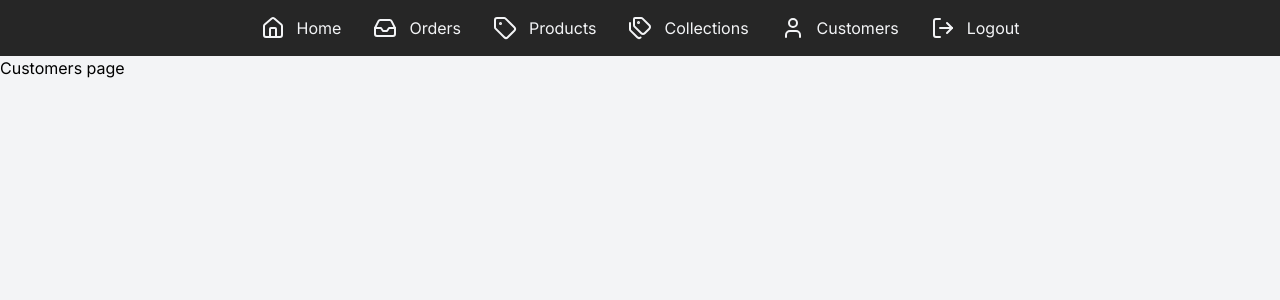
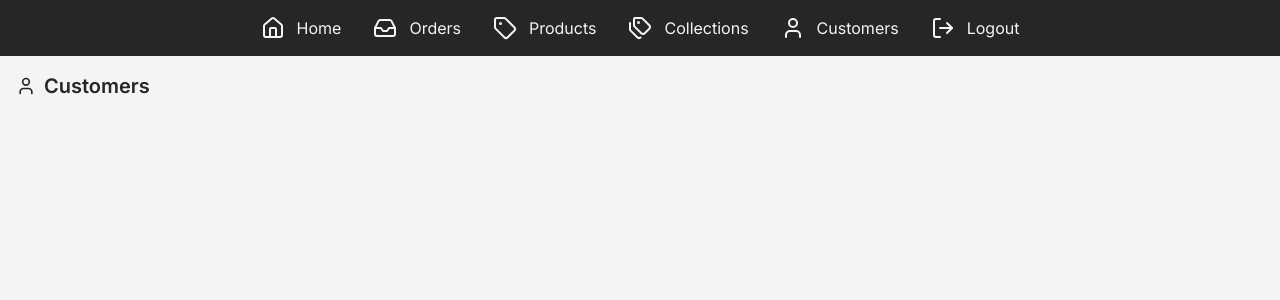
Before and after one commit to alvarommarina14/aptenishop, a Next.js app: page /admin/customers in a window 1280 px wide. Shown: the top 300 px of the page. Built offline with nearby package versions, Linux system fonts and the light colour scheme.

Commit message:
Create shared title for all admin pages

```diff
--- a/src/app/admin/collections/page.tsx
+++ b/src/app/admin/collections/page.tsx
@@ -1,7 +1,12 @@
+import PageTitle from "@/components/admin/PageTitle";
+import { Tags } from "lucide-react";
+
 export default function Collections() {
+  const titleData = { title: "PageTitle", icon: Tags };
+
   return (
-    <div>
-      <h1>Collections page</h1>
+    <div className="p-4">
+      <PageTitle data={titleData} />
     </div>
   );
 }
--- a/src/app/admin/customers/page.tsx
+++ b/src/app/admin/customers/page.tsx
@@ -1,7 +1,12 @@
+import PageTitle from "@/components/admin/PageTitle";
+import { User } from "lucide-react";
+
 export default function Customers() {
+  const titleData = { title: "Customers", icon: User };
+
   return (
-    <div>
-      <h1>Customers page</h1>
+    <div className="p-4">
+      <PageTitle data={titleData} />
     </div>
   );
 }
--- a/src/app/admin/orders/page.tsx
+++ b/src/app/admin/orders/page.tsx
@@ -1,7 +1,12 @@
+import PageTitle from "@/components/admin/PageTitle";
+import { Inbox } from "lucide-react";
+
 export default function Orders() {
+  const titleData = { title: "Orders", icon: Inbox };
+
   return (
-    <div>
-      <h1>Orders page</h1>
+    <div className="p-4">
+      <PageTitle data={titleData} />
     </div>
   );
 }
--- a/src/app/admin/products/page.tsx
+++ b/src/app/admin/products/page.tsx
@@ -1,22 +1,23 @@
 import { GetAllProducts } from "@/lib/services/products";
 import Table from "@/components/admin/Table";
+import PageTitle from "@/components/admin/PageTitle";
 import { generateRows } from "@/lib/helpers";
+import { Tag } from "lucide-react";
 
 export default async function Products() {
   const products = await GetAllProducts();
+  const titleData = { title: "Products", icon: Tag };
   const columns = [
     { key: "name", label: "Product", hide: false },
     { key: "stock", label: "Inventory", hide: false },
     { key: "productType", label: "Category", hide: false },
     { key: "id", label: "id", hide: true },
   ];
-
   const rows = generateRows(products, columns, true);
-  console.log(rows);
 
   return (
     <div className="p-4">
-      <h1>Products page</h1>
+      <PageTitle data={titleData} />
       <Table acceptImage columns={columns} rows={rows} />
     </div>
   );
--- /dev/null
+++ b/src/components/admin/PageTitle.tsx
@@ -0,0 +1,17 @@
+type PropData = {
+  data: {
+    title: string;
+    icon?: React.ElementType | null;
+  };
+};
+
+export default function PageTitle({ data }: PropData) {
+  const Icon = data.icon;
+
+  return (
+    <h1 className="flex items-center gap-2 mb-4 font-semibold text-neutral-800">
+      {Icon && <Icon className="w-5 h-5" />}
+      <span className="text-xl">{data.title}</span>
+    </h1>
+  );
+}
```
